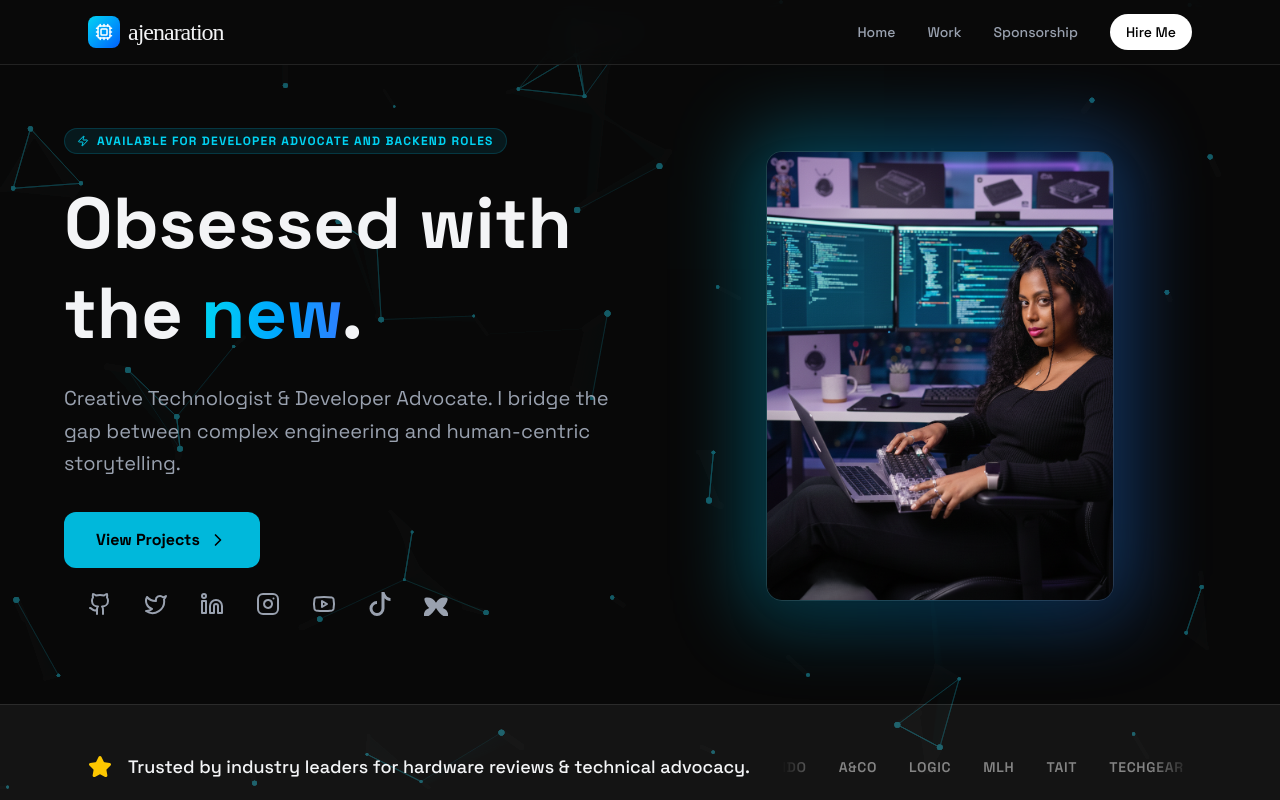
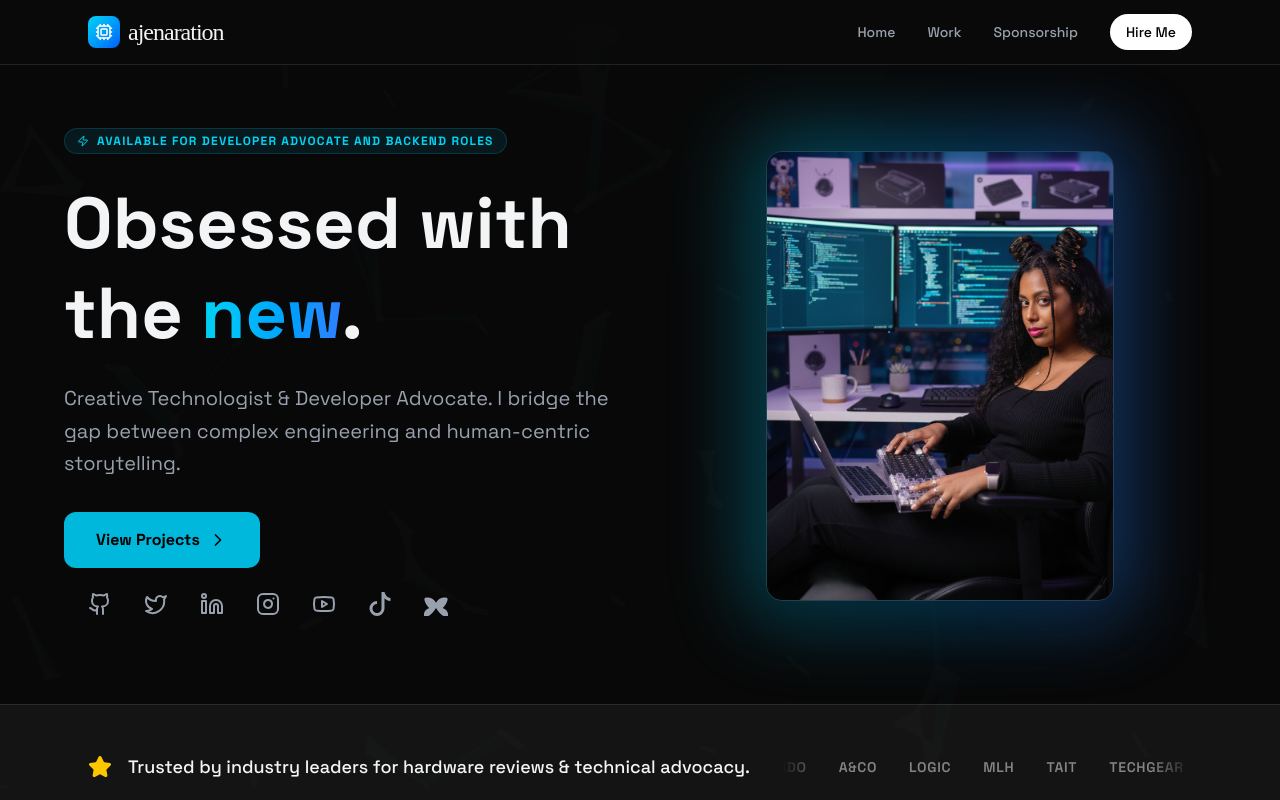
Before and after one commit to ajenaration/ajenaration, a React (Vite) app: page / in a window 1280 px wide. Shown: the top 800 px of the page. Built offline with nearby package versions, Linux system fonts and the light colour scheme; a web font is replaced by a local one.

Commit message:
background animated only after scrolling

```diff
--- a/src/App.tsx
+++ b/src/App.tsx
@@ -75,8 +75,9 @@ const GenerativeArt = () => {
 
       const shouldMove = window.scrollY > 50;
 
+      if (shouldMove) {
         particles.forEach((p, i) => {
-        if (shouldMove) p.update();
+          p.update();
           p.draw();
 
           // Draw lines between nearby particles
@@ -94,6 +95,7 @@ const GenerativeArt = () => {
             }
           }
         });
+      }
       animationFrameId = requestAnimationFrame(animate);
     };
 
```
Lines whose indentation alone changed are shown as unchanged.
